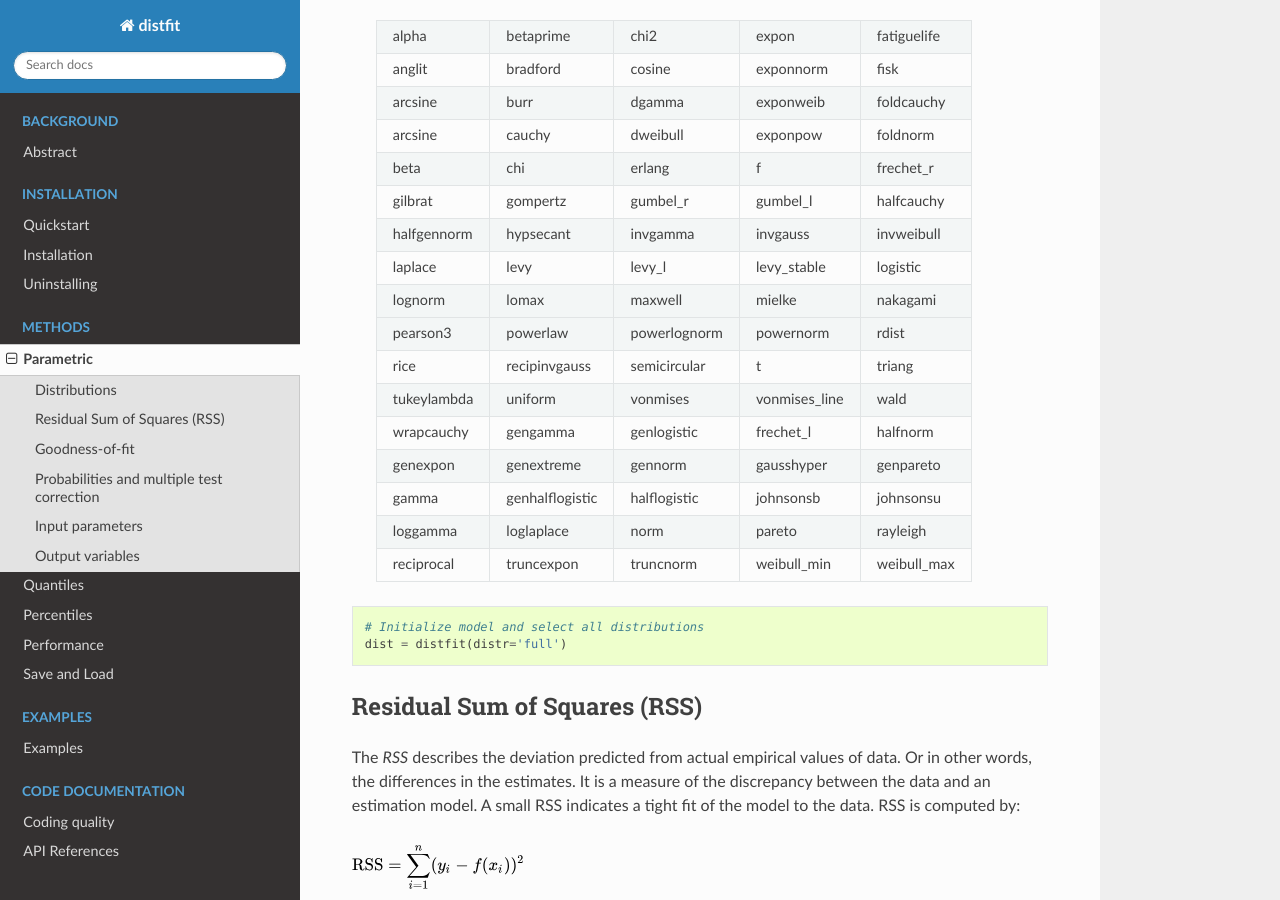
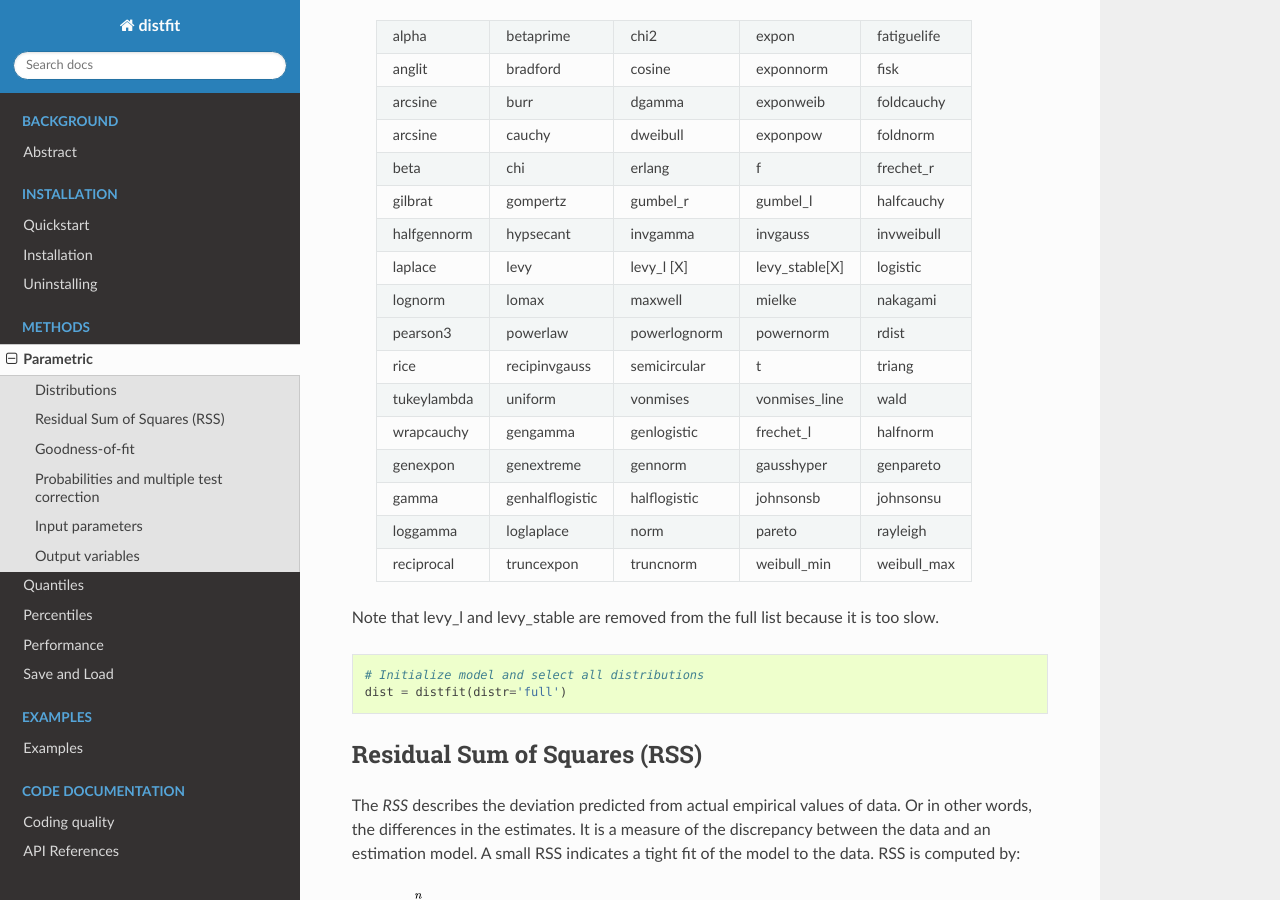
Before and after one commit to erdogant/distfit, a Sphinx documentation site: the page built from docs/source/Parametric.rst, in a window 1280 px wide and 900 px high, scrolled down 1113 px. Built offline with Sphinx 7.4.7 and the Read the Docs theme 2.0.0, drawn with Linux system fonts in a browser that asks for light colours.

Commit message:
udpate docs

```diff
--- a/docs/source/Parametric.rst
+++ b/docs/source/Parametric.rst
@@ -66,7 +66,7 @@ The ``full`` set contains the following set of distributions:
 	+------------+---------------+------------+---------------+------------+
 	| halfgennorm| hypsecant     | invgamma   | invgauss      | invweibull |
 	+------------+---------------+------------+---------------+------------+
-	| laplace    | levy          | levy_l     | levy_stable   | logistic   |
+	| laplace    | levy          | levy_l [X] | levy_stable[X]| logistic   |
 	+------------+---------------+------------+---------------+------------+
 	+ lognorm    | lomax         | maxwell    | mielke        | nakagami   |
 	+------------+---------------+------------+---------------+------------+
@@ -86,6 +86,8 @@ The ``full`` set contains the following set of distributions:
 	+------------+---------------+------------+---------------+------------+
 	| reciprocal | truncexpon    | truncnorm  | weibull_min   | weibull_max|
 	+------------+---------------+------------+---------------+------------+
+
+Note that levy_l and  levy_stable are removed from the full list because it is too slow.
 
 .. code:: python
 
```
